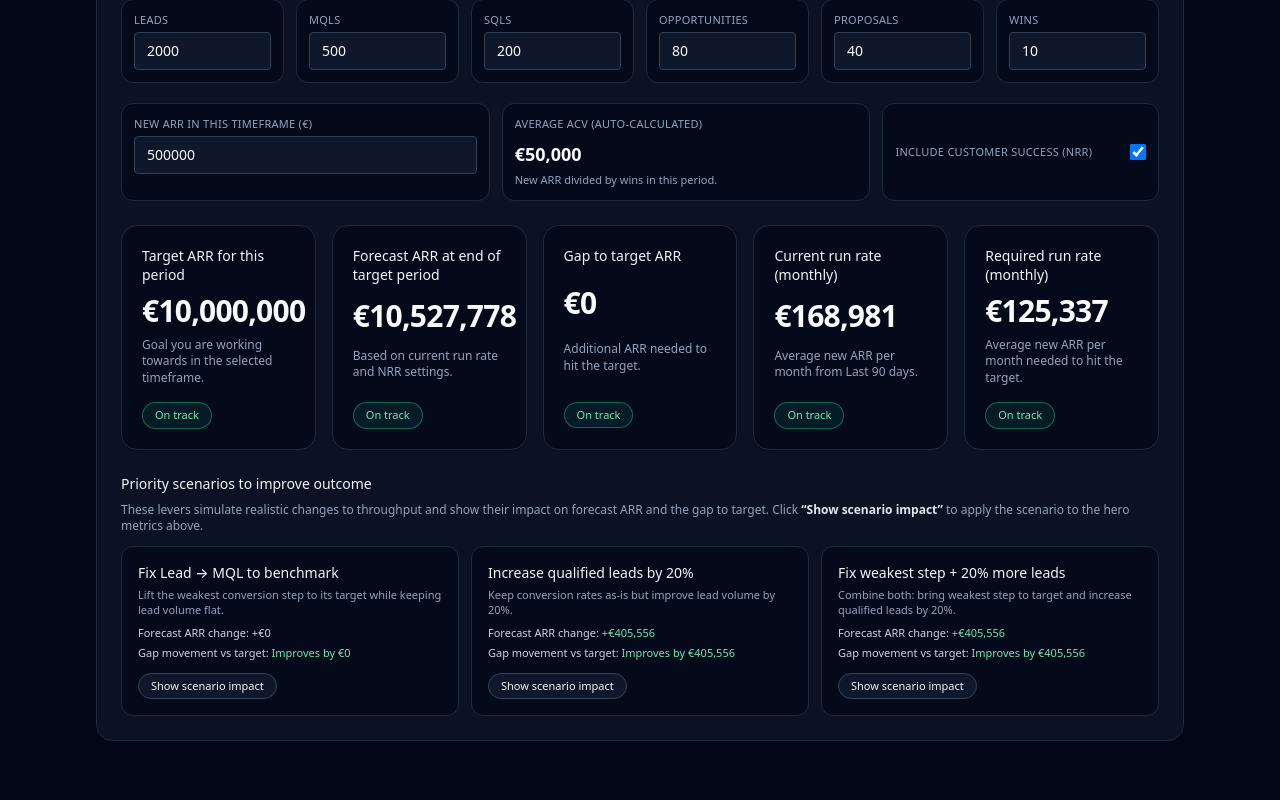
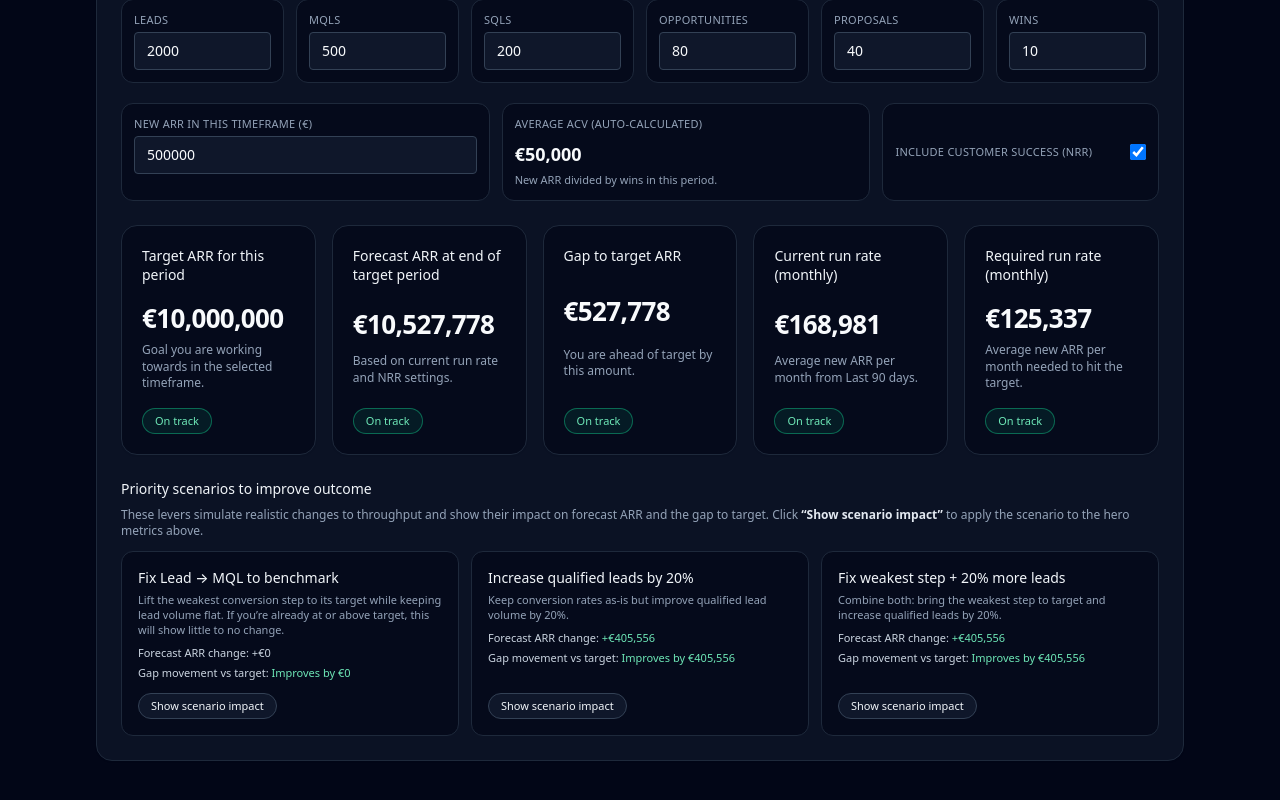
Before and after one commit to powerstephen/saas-throughput-tracker, a Next.js app: page / in a window 1280 px wide. Shown: the part 576-1376 px from the top of the page. Built offline with nearby package versions, Linux system fonts and the light colour scheme.

Commit message:
Update MainDashboard.tsx

```diff
--- a/components/MainDashboard.tsx
+++ b/components/MainDashboard.tsx
@@ -40,14 +40,20 @@ const HeroCard: React.FC<HeroCardProps> = ({
       : "bg-rose-500/10 text-rose-300 border-rose-500/50";
 
   return (
-    <div className="flex flex-col justify-between rounded-2xl border border-slate-800 bg-slate-950/60 px-5 py-5 shadow-sm">
+    <div className="flex h-full flex-col justify-between rounded-2xl border border-slate-800 bg-slate-950/60 px-5 py-5 shadow-sm">
       <h3 className="mb-2 text-sm font-medium leading-snug text-slate-100">
         {title}
       </h3>
-      <div className="mb-2 text-2xl font-semibold tracking-tight text-slate-50 md:text-3xl">
-        {value}
+
+      {/* fixed-height value row so all numbers align */}
+      <div className="mb-2 flex min-h-[2.6rem] items-end">
+        <span className="text-2xl font-semibold tracking-tight text-slate-50 md:text-[26px]">
+          {value}
+        </span>
       </div>
+
       <p className="mb-4 text-xs leading-snug text-slate-400">{description}</p>
+
       <span
         className={`inline-flex w-max items-center justify-center rounded-full border px-3 py-1 text-[11px] font-medium ${statusClasses}`}
       >
@@ -250,21 +256,21 @@ const MainDashboard: React.FC<Props> = ({
       {
         label: `Fix ${weakest.label} to benchmark`,
         description:
-          "Lift the weakest conversion step to its target while keeping lead volume flat.",
+          "Lift the weakest conversion step to its target while keeping lead volume flat. If you’re already at or above target, this will show little to no change.",
         deltaForecastArr: sFix.forecastArr - forecastArrBase,
         deltaGap: gapBase - sFix.gap,
       },
       {
         label: "Increase qualified leads by 20%",
         description:
-          "Keep conversion rates as-is but improve lead volume by 20%.",
+          "Keep conversion rates as-is but improve qualified lead volume by 20%.",
         deltaForecastArr: sBoostLeads.forecastArr - forecastArrBase,
         deltaGap: gapBase - sBoostLeads.gap,
       },
       {
         label: "Fix weakest step + 20% more leads",
         description:
-          "Combine both: bring weakest step to target and increase qualified leads by 20%.",
+          "Combine both: bring the weakest step to target and increase qualified leads by 20%.",
         deltaForecastArr: sCombo.forecastArr - forecastArrBase,
         deltaGap: gapBase - sCombo.gap,
       },
@@ -289,7 +295,6 @@ const MainDashboard: React.FC<Props> = ({
 
   // combine base + scenario-adjusted figures for hero cards
   const heroAggregates = useMemo(() => {
-    const b = baseMetrics;
     const s = scenarioMetrics;
 
     const effectiveForecastArr = s.forecastArr;
@@ -316,7 +321,7 @@ const MainDashboard: React.FC<Props> = ({
       requiredMonthlyRunRate,
       timeframeLabel: actuals.timeframeLabel,
     };
-  }, [baseMetrics, scenarioMetrics, benchmarks.revenue, actuals]);
+  }, [scenarioMetrics, benchmarks.revenue, actuals]);
 
   // ----- UI handlers -----
 
@@ -488,12 +493,19 @@ const MainDashboard: React.FC<Props> = ({
               : "attention"
           }
         />
+
+        {/* GAP card: show behind vs ahead, no clamping to zero */}
         <HeroCard
           title="Gap to target ARR"
-          value={formatCurrency(Math.max(heroAggregates.gap, 0))}
-          description="Additional ARR needed to hit the target."
+          value={formatCurrency(Math.abs(heroAggregates.gap))}
+          description={
+            heroAggregates.gap >= 0
+              ? "Additional ARR needed to hit the target."
+              : "You are ahead of target by this amount."
+          }
           status={heroAggregates.gap <= 0 ? "on-track" : "attention"}
         />
+
         <HeroCard
           title="Current run rate (monthly)"
           value={formatCurrency(heroAggregates.currentMonthlyRunRate)}
```
